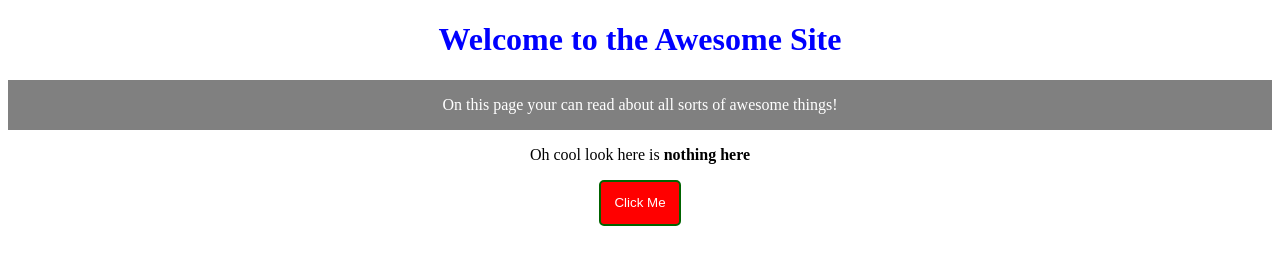
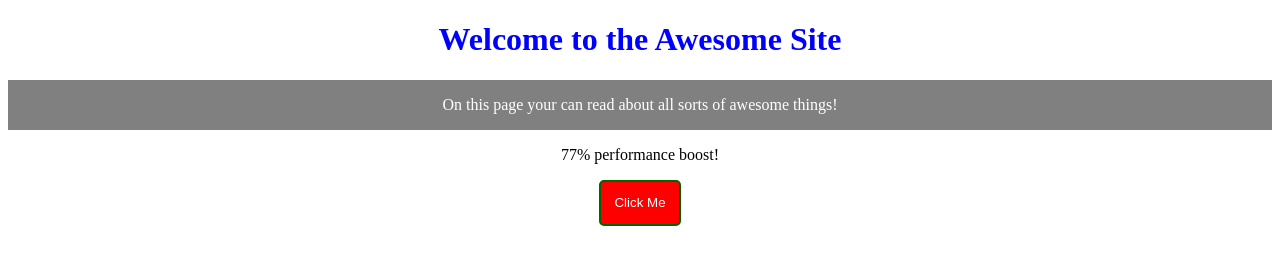
Before and after one commit to Kardelio/AmazingWebsite, a plain HTML site: page index.html in a window 1280 px wide. Drawn offline with Linux system fonts and the light colour scheme.

Commit message:
Improve perf

```diff
--- a/index.html
+++ b/index.html
@@ -12,7 +12,7 @@
     <div>
         <h1 style="color: blue; align= center">Welcome to the Awesome Site</h1>
         <p class="awesome">On this page your can read about all sorts of awesome things!</p>
-        <p>Oh cool look here is <b>nothing here</b></p>
+        <p>77% performance boost!</p>
         <button onclick="popup()">Click Me</button>
     </div>
 </body>
```
